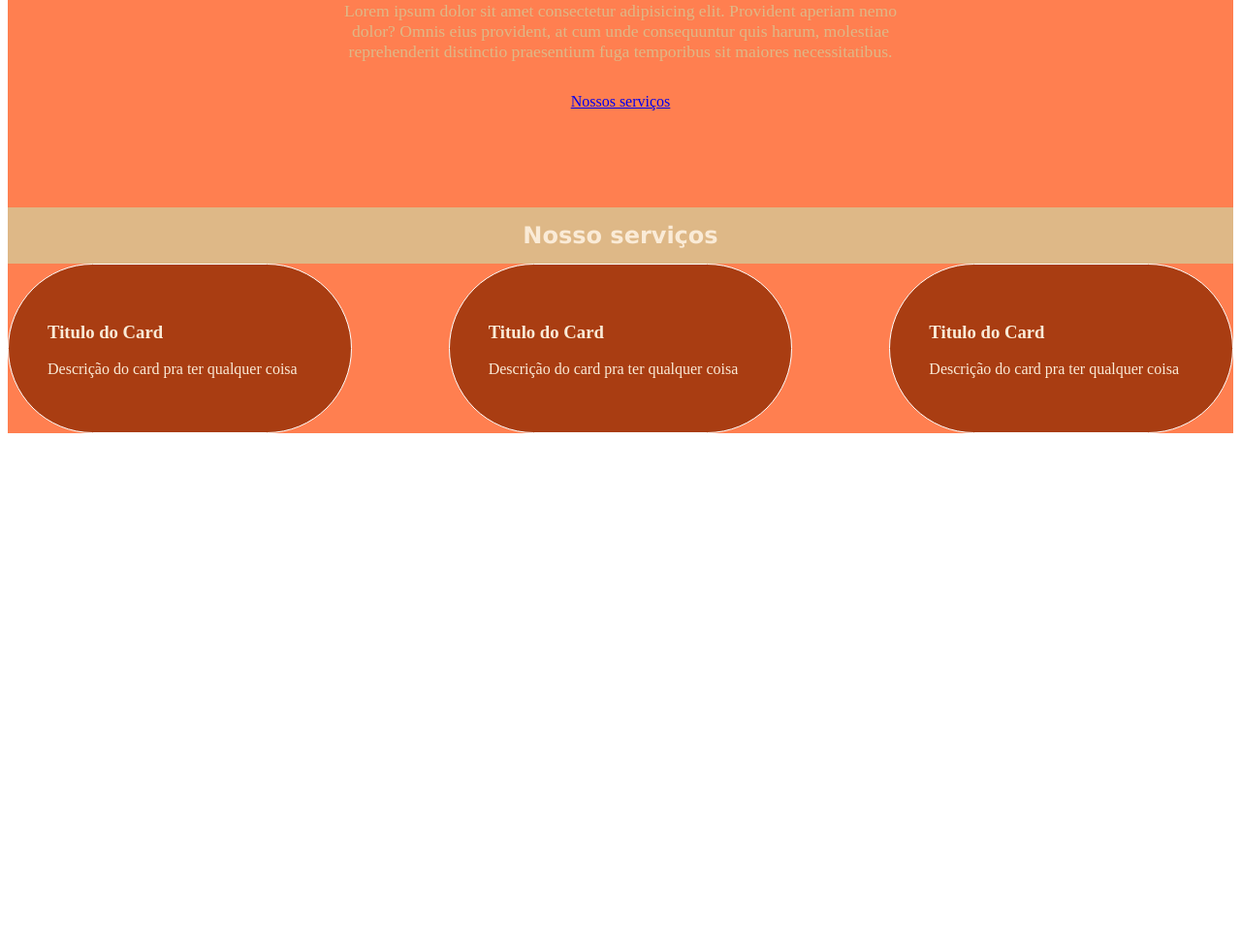
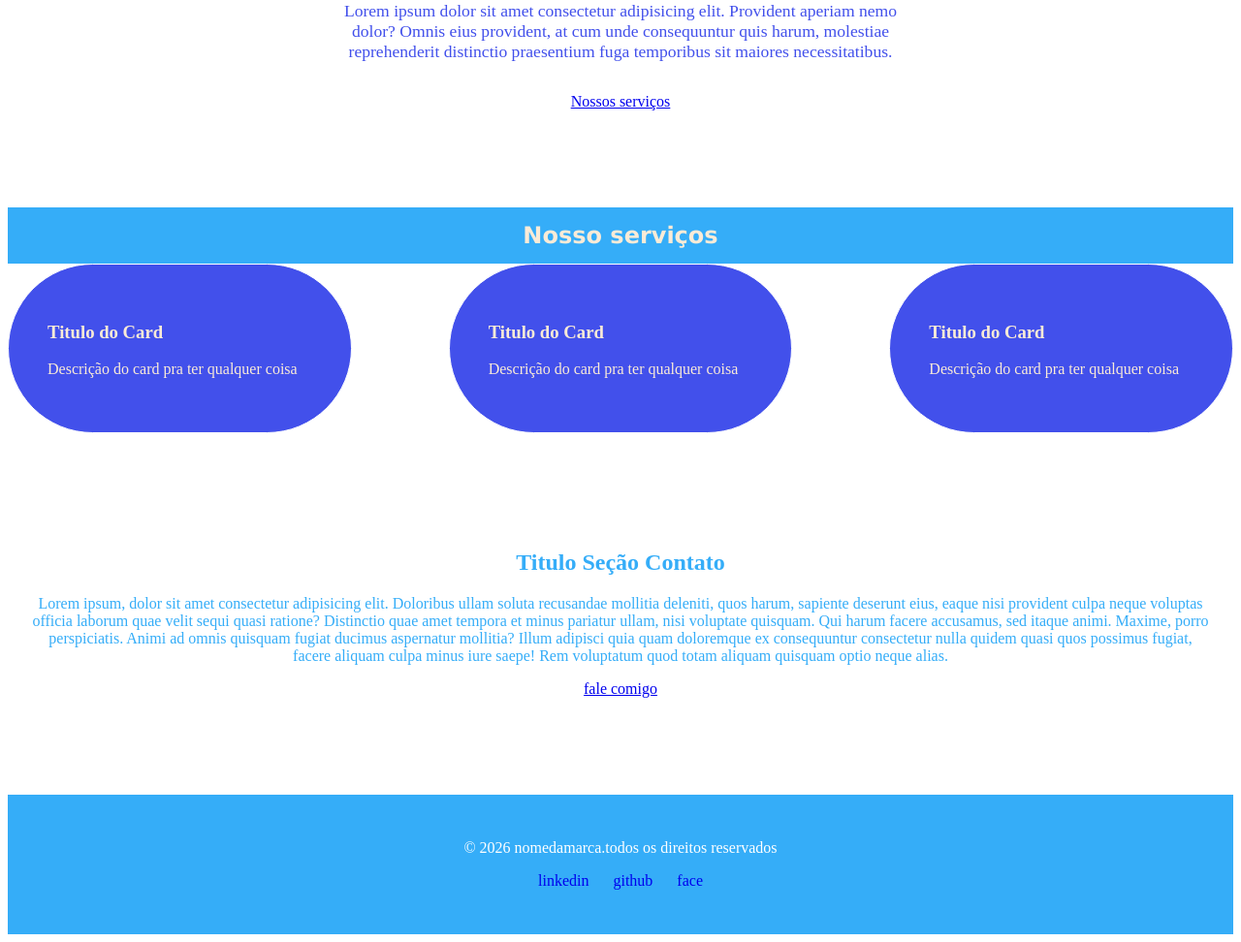
Before and after one commit to GioSilva04/projeto1, a plain HTML site: page index.html in a window 1280 px wide. Shown: the part 270-1242 px from the top of the page at 97% size. Before the commit the page ends 800 px from the top, so only its background shows below. Drawn offline with Linux system fonts and the light colour scheme.

Commit message:
projeto-VemProMar

```diff
--- a/index.html
+++ b/index.html
@@ -3,7 +3,7 @@
   <head>
     <meta charset="UTF-8" />
     <meta name="viewport" content="width=device-width, initial-scale=1.0" />
-    <title>Desafio 2</title>
+    <title>VemProMar</title>
     <link rel="stylesheet" href="./stye.css">
   </head>
   <body>
@@ -36,7 +36,7 @@
     </section>
 
     <!-- Serviços Sections -->
-      <section id="servicos" class="services">
+      <section id="services" class="services">
         <h2 class="section-title">Nosso serviços</h2>
         <div class="cards-container">
           <div class="card">
@@ -54,6 +54,22 @@
         </div>
       </section>
 
+      <section id="sobre" class="cta">
+            <h2>Titulo Seção Contato</h2>
+            <p>Lorem ipsum, dolor sit amet consectetur adipisicing elit. Doloribus ullam soluta recusandae mollitia deleniti, quos harum, sapiente deserunt eius, eaque nisi provident culpa neque voluptas officia laborum quae velit sequi quasi ratione? Distinctio quae amet tempora et minus pariatur ullam, nisi voluptate quisquam. Qui harum facere accusamus, sed itaque animi. Maxime, porro perspiciatis. Animi ad omnis quisquam fugiat ducimus aspernatur mollitia? Illum adipisci quia quam doloremque ex consequuntur consectetur nulla quidem quasi quos possimus fugiat, facere aliquam culpa minus iure saepe! Rem voluptatum quod totam aliquam quisquam optio neque alias.</p>
+            <a href="#contato" class="btn" id="btn-secundario">fale comigo</a>
+      </section>
+
+        <footer id="contato" class="footer">
+            <p>&copy; 2026 nomedamarca.todos os direitos reservados</p>
+            <ul class="social-link">
+                <li><a href="#">linkedin</a></li>
+                <li><a href="#">github</a></li>
+                <li><a href="#">face</a></li>
+            </ul>
+        </footer>
+
+
 </body>
 
 </html>
--- a/stye.css
+++ b/stye.css
@@ -1,5 +1,5 @@
 nav{
-    background-color: rgb(169, 61, 18);
+    background-color: rgb(53, 173, 248);
     padding: 0 24px;
     display: flex;
     justify-content: space-between;
@@ -32,8 +32,8 @@ nav{
 }
 
 .hero{
-    background-color: coral;
-    color: antiquewhite;
+    background-color: #fff;
+    color: rgb(66, 80, 235);
     text-align: center;
     padding: 100px 24px;
 }
@@ -47,7 +47,7 @@ nav{
     font-size: 1.1rem;
     max-width: 600px;
     margin: 0 auto 32px auto;
-    color: burlywood;
+    color: rgb(66, 80, 235);
 }
 
 .cards-container{
@@ -55,13 +55,13 @@ nav{
     flex-wrap: wrap;
     gap: 100px;
     justify-content: center;
-    background-color: coral;
+    background-color: #fff;
 }
 
 .section-title{
     font-size: 1.5rem;
     text-align: center;
-    background-color: burlywood;
+    background-color: rgb(53, 173, 248);
     color: antiquewhite;
     margin: 0;
     padding: 15px;
@@ -69,10 +69,36 @@ nav{
 }
 
 .card{
-    background-color: rgb(169, 61, 18);
+    background-color: rgb(66, 80, 235);
     color:antiquewhite;
     border: 1px solid #fff;
     border-radius: 200px;
     padding: 40px;
     flex: 1 1;
 }
+
+.cta{
+    background-color: #fff;
+    color: rgb(53, 173, 248);
+    text-align: center;
+    padding: 100px 24px;
+}
+
+.footer {
+    background-color: rgb(53, 173, 248);
+    color: #fff;
+    text-align: center;
+    padding: 30px;
+}
+
+.social-link {
+    display: flex;
+    justify-content: center;
+    gap: 25px;
+    list-style: none;
+    padding: 0;
+}
+
+.social-link a {
+    text-decoration: none;
+}
```
